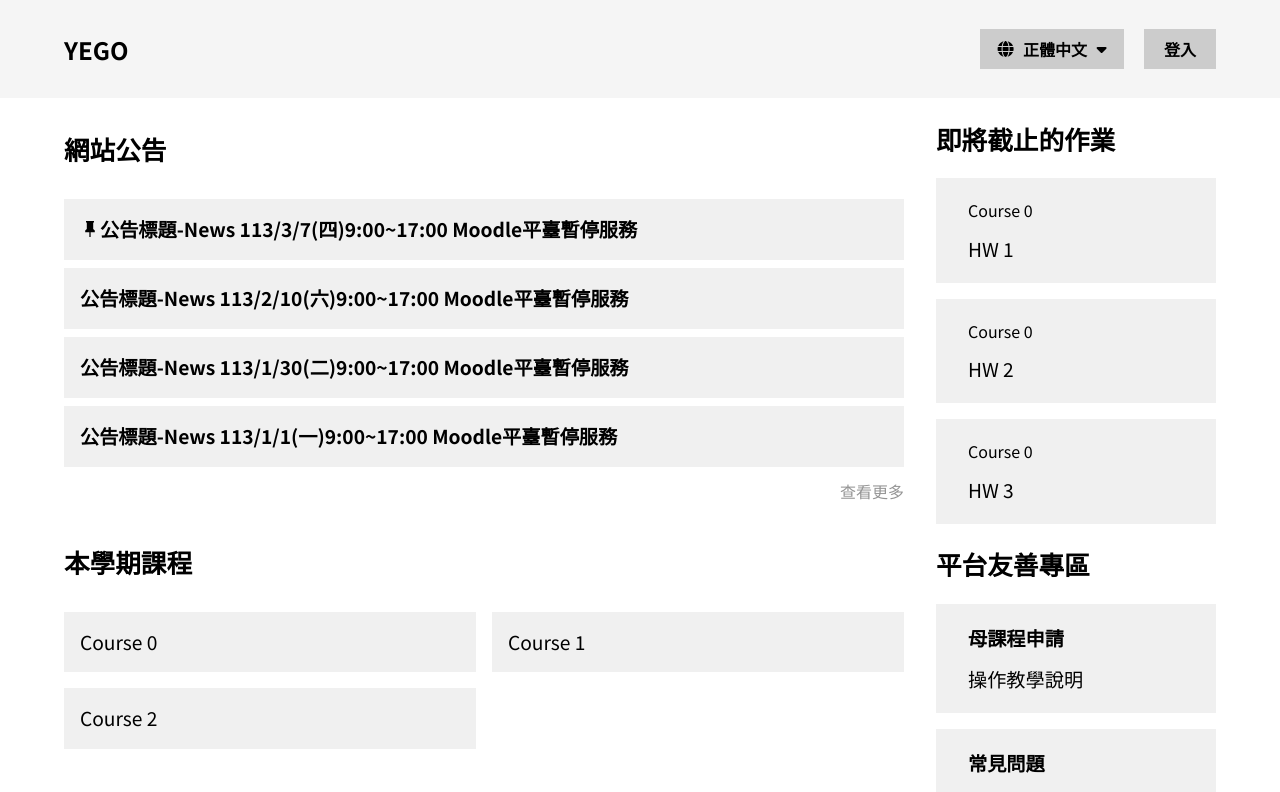
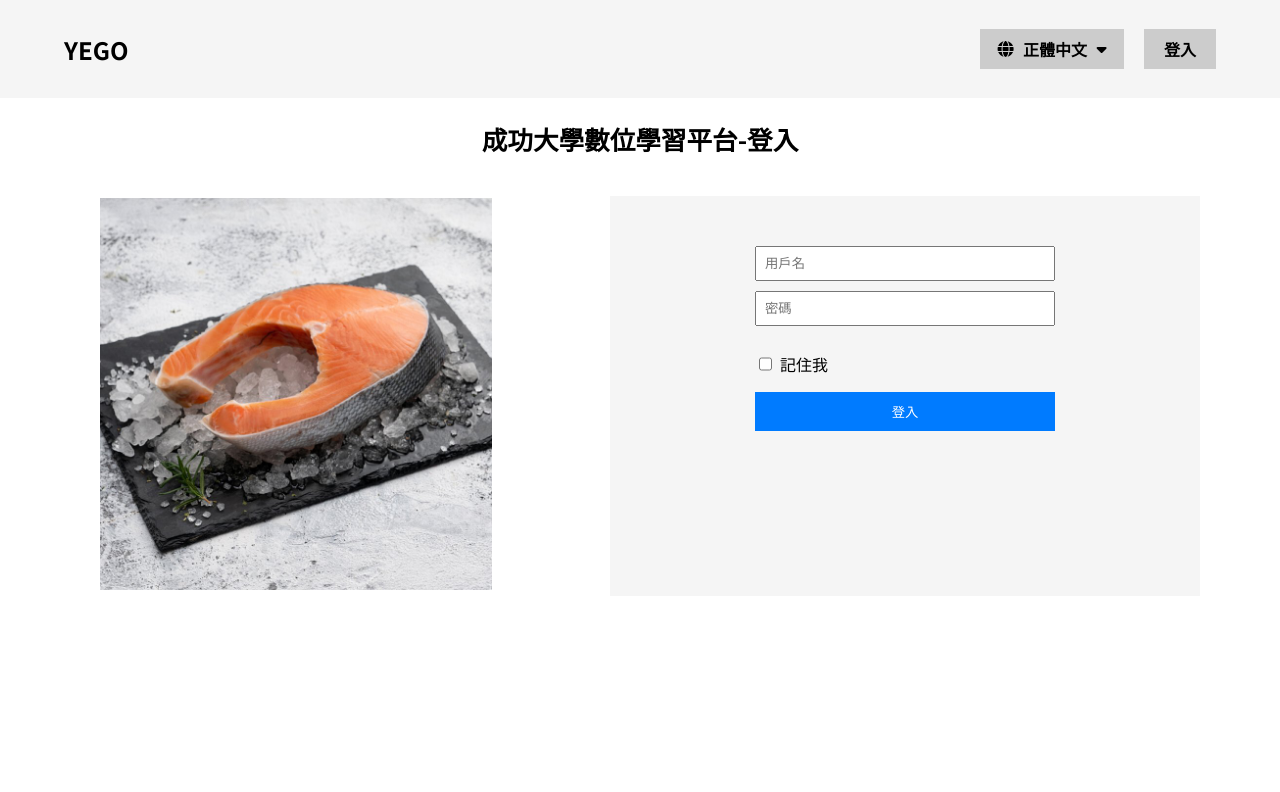
Before and after one commit to salmoniscute/Yego, a React (Create React App) app in the folder frontend/: page /LoginPage in a window 1280 px wide. Before the commit this address led to /. Shown: the top 792 px of the page. Built offline with nearby package versions, Linux system fonts and the light colour scheme.

Commit message:
add login page

```diff
--- a/frontend/src/App.tsx
+++ b/frontend/src/App.tsx
@@ -19,6 +19,8 @@ import Footer from "./components/Footer";
 import MainPage from "./views/MainPage";
 import { WebAnnouncementInfo } from "./schemas/webAnnouncement";
 import { User } from "./schemas/user";
+import LoginPage from "./components/LoginPage";
+import Wanyegongao from "./components/Wanyegongao";
 
 
 export default function App(): ReactElement {
@@ -46,6 +48,9 @@ export default function App(): ReactElement {
                         setWebAnnouncementList={setWebAnnouncementList}
                     />} />
                     <Route path="*" element={<Navigate to="/" />} />
+                    <Route path="/LoginPage" element={<LoginPage />} />
+                    <Route path="/Wanyegongao" element={<Wanyegongao/>} />
+
                 </Routes>
                 <Footer />
             </div>
--- /dev/null
+++ b/frontend/src/components/LoginPage/index.scss
@@ -0,0 +1,63 @@
+
+.container {
+    justify-content: center;
+    align-items: center;
+    height: 100vh;
+    max-width: min(90vw, 1200px);
+    width: 70rem;
+    margin: auto;
+  }
+
+  .card1{
+    display: flex;
+    justify-content: center;
+    align-items: center;
+  }
+
+  .card2{
+    display: flex;
+    justify-content: center;
+    align-items: center;
+  }
+
+  .left {
+    flex: 1;
+    padding: 20px;
+  }
+
+  .right {
+    flex: 1;
+    padding: 50px;
+    height: 300px;
+    background-color: #f5f5f5;
+  }
+
+  .right form {
+    max-width: 300px;
+    margin: auto;
+  }
+
+  input[type=text], input[type=password] {
+    width: 100%;
+    margin-bottom: 10px;
+    padding: 8px;
+    box-sizing: border-box;
+  }
+
+  button {
+    width: 100%;
+    padding: 10px;
+    background-color: #007bff;
+    color: #fff;
+    border: none;
+    cursor: pointer;
+  }
+
+  .remember-me{
+    display: flex;
+    height: 10%;
+  }
+
+  .remember-me p {
+    margin-left: 5px;
+  }
--- /dev/null
+++ b/frontend/src/components/LoginPage/index.tsx
@@ -0,0 +1,67 @@
+import React, { useState } from 'react';
+import './index.scss';
+import salmon from "./salmon.jpg";
+
+const Login: React.FC = () => {
+  const [username, setUsername] = useState('');
+  const [password, setPassword] = useState('');
+  const [rememberMe, setRememberMe] = useState(false);
+  const [loggedIn, setLoggedIn] = useState(false);
+
+  const handleLogin = () => {
+    if (username === 'admin' && password === 'password') {
+      setLoggedIn(true);
+    } else {
+      alert('登入失敗，請檢查用戶名和密碼');
+    }
+  };
+
+  return (
+    <div className="container">
+      <div className="card1">
+          <h2>成功大學數位學習平台-登入</h2>
+      </div>
+      <div className="card2">
+        <div className="left">
+        <img src= {salmon} style={{ maxWidth: '80%', height: '80%' }}/>
+        </div>
+        <div className="right">
+          {loggedIn ? (
+            <h2>登入成功！歡迎回來，{username}！</h2>
+          ) : (
+            <div>
+              <form>
+                <input
+                  type="text"
+                  placeholder="用戶名"
+                  value={username}
+                  onChange={(e) => setUsername(e.target.value)} />
+                <input
+                  type="password"
+                  placeholder="密碼"
+                  value={password}
+                  onChange={(e) => setPassword(e.target.value)} />
+                <div className="remember-me">
+                <input
+                  type="checkbox"
+                  id="rememberMe"
+                  checked={rememberMe}
+                  onChange={(e) => setRememberMe(e.target.checked)}
+                />
+                <p>記住我</p>
+
+              </div>
+                <button type="button" onClick={handleLogin}>
+                  登入
+                </button>
+
+              </form>
+            </div>
+          )}
+        </div>
+        </div>
+      </div>
+  );
+};
+
+export default Login;
--- /dev/null
+++ b/frontend/src/components/Wanyegongao/index.scss
@@ -0,0 +1,19 @@
+.container {
+    justify-content: center;
+    align-items: center;
+    height: 100vh;
+    max-width: min(90vw, 1200px);
+    width: 70rem;
+    margin: auto;
+
+    .title{
+      width: auto;
+      height: 50px;
+    }
+
+    .announcementtitle{
+        height: 500px;
+        background-color: #e10000;
+    }
+
+  }
--- /dev/null
+++ b/frontend/src/components/Wanyegongao/index.tsx
@@ -0,0 +1,41 @@
+import React, { useEffect, useState } from "react";
+
+
+const Wanyegongao= () =>{
+const [data, setData] = useState([])
+
+ const api = "https://soa.tainan.gov.tw/Api/Service/Get/36f23fb6-0404-4420-a278-d50a7c0353a5"
+    useEffect(() => {
+        fetch(api, {method: "GET"})
+        .then(res => res.json())
+        .then(res => {
+            console.log('data', res.data)
+            setData(res.data)
+        })
+    }, [])
+
+    return(
+        <div className="container">
+            <div className="title">
+                <h1>網站公告</h1>
+            </div>
+            <div className="announcementtitle">
+                { data.map(d => {
+                   return (
+                        <div>
+                        </div>
+                   )
+                }) }
+            </div>
+
+
+        </div>
+
+    );
+}
+
+
+
+
+
+export default Wanyegongao;
```
Also changed, not shown: frontend/src/components/LoginPage/salmon.jpg (added).
